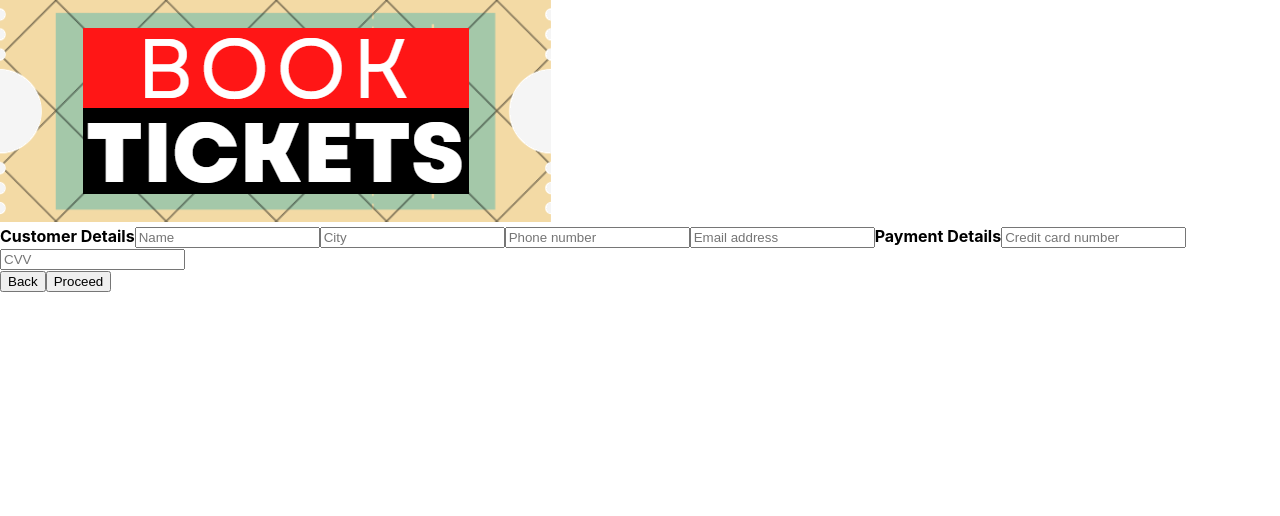
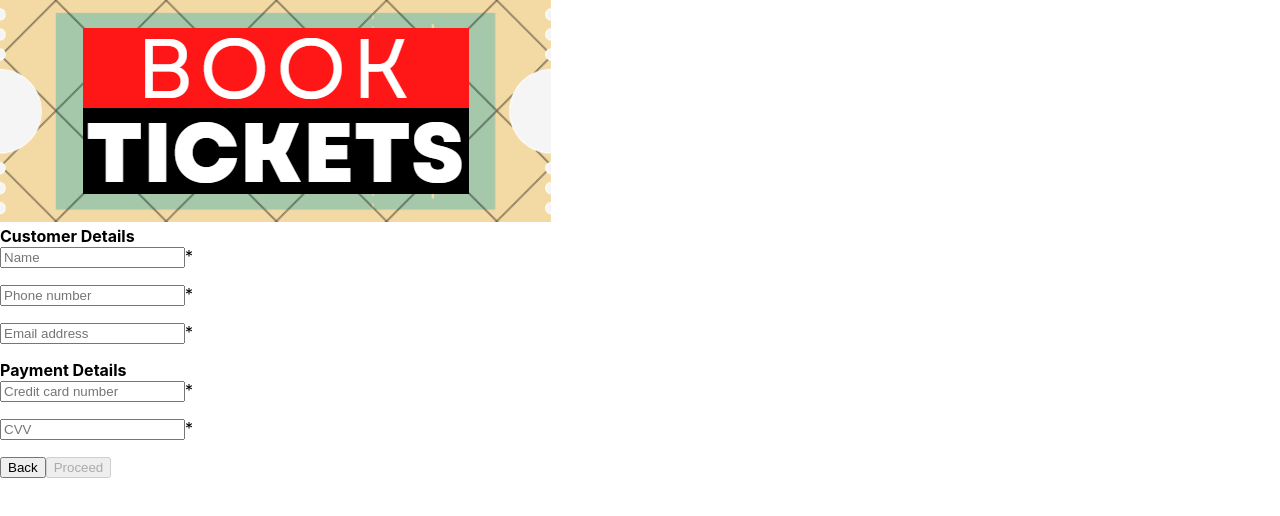
Before and after one commit to M7hesh/movie-tickets-booking-project, a React (Create React App) app: page /payment in a window 1280 px wide. Shown: the top 516 px of the page. Built offline with nearby package versions, Linux system fonts and the light colour scheme; the HTML template or start-up script is replaced by a standard one.

Commit message:
updated routing and added validation

```diff
--- a/public/styles.css
+++ b/public/styles.css
@@ -108,10 +108,24 @@ form {
   background-color: rgb(182, 199, 214);
 }
 
-form > input {
-  width: 80%;
+form > label {
+  padding-top: 10px;
+}
+
+form > div > input {
   height: 30px;
-  margin: 10px;
+  width: 300px;
+  margin-top: 10px;
+}
+
+form > div > span {
+  color: red;
+}
+
+form > div > p {
+  color: red;
+  margin: 0;
+  font-size: small;
 }
 
 form > .formButtons {
--- a/src/Components/BookSeats.js
+++ b/src/Components/BookSeats.js
@@ -1,13 +1,14 @@
 import React, { useState } from "react";
-import { Link, useLocation } from "react-router-dom";
+import { Link, useLocation, useNavigate } from "react-router-dom";
 
 const BookSeats = () => {
   const [seatCount, setSeatCount] = useState(0);
   const [seatsBooked, setSeatsBooked] = useState([]);
-  const Location = useLocation();
-
-  const data = Location.state;
-  console.log(data);
+  const location = useLocation();
+  console.log(location);
+  const data = location.state;
+  // console.log(data);
+  const navigate = useNavigate();
 
   const handleSeat = (e) => {
     if (e.target.checked === true) {
@@ -18,12 +19,19 @@ const BookSeats = () => {
       seatsBooked.splice(seatsBooked.indexOf(e.target.id), 1);
     }
   };
+
+  const handleSeatsBooking = () => {
+    navigate("/payment", {
+      state: { ...data, seatCount, seatsBooked },
+    });
+  };
+
   console.log(seatCount, seatsBooked);
   // {imgPath: './RRR.jpg', movieName: 'RRR (Rise Roar Revolt)', genre: 'Action, Drama', cast: 'N.T.R, Ram Charan'}
   return (
     <div className="booking">
       <h2>{data.movieName}</h2>
-      <img id="movieImg" src={data.imgPath}></img>
+      <img id="movieImg" src={data.imgPath} alt="movie poster"></img>
       <p>All eyes this way please!</p>
       <img
         id="theatreScreen"
@@ -101,9 +109,17 @@ const BookSeats = () => {
         <Link to={"/"}>
           <button className="bookingBackBtn">Back</button>
         </Link>
-        <Link to={"/payment"}>
-          <button className="bookingProccedBtn">Proceed</button>
-        </Link>
+        {/* <Link to={"/payment"}>
+          <button
+            className="bookingProccedBtn"
+            state={{ data, seatCount, seatsBooked }}
+          >
+            Proceed
+          </button>
+        </Link> */}
+        <button className="bookingProccedBtn" onClick={handleSeatsBooking}>
+          Proceed
+        </button>
       </div>
     </div>
   );
--- a/src/Components/MovieList.js
+++ b/src/Components/MovieList.js
@@ -1,8 +1,12 @@
 import React from "react";
-import { Link } from "react-router-dom";
+import { Link, useNavigate } from "react-router-dom";
 
 const MovieList = (props) => {
   const { imgPath, movieName, genre, cast, index } = props;
+  const navigate = useNavigate();
+  const handleBooking = () => {
+    navigate("/booking", { state: { imgPath, movieName, genre, cast } });
+  };
   // add keys later
   return (
     <div className="movie-card">
@@ -14,11 +18,14 @@ const MovieList = (props) => {
       <div className="info-group">
         <p>{cast}</p>
       </div>
-      <Link to={"/booking"} state={{ imgPath, movieName, genre, cast }}>
+      {/* <Link to={"/booking"} state={{ imgPath, movieName, genre, cast }}>
         <button id="bookBtn">
           <strong>Book</strong>
         </button>
-      </Link>
+      </Link> */}
+      <button id="bookBtn" onClick={handleBooking}>
+        <strong>Book</strong>
+      </button>
     </div>
   );
 };
--- a/src/Components/TicketPayment.js
+++ b/src/Components/TicketPayment.js
@@ -1,23 +1,76 @@
-import React from "react";
-import { Link } from "react-router-dom";
+import React, { useState } from "react";
+import { Link, useLocation, useNavigate } from "react-router-dom";
 
 export default function Form() {
   const [formData, setFormData] = React.useState({
     email: "",
     name: "",
-    city: "",
     phone: "",
     creditCard: "",
     cvv: "",
   });
+  const [proceed, setProceed] = useState(false);
+  const navigate = useNavigate();
+  const Location = useLocation();
+  const data = Location.state;
+  console.log(data);
+
+  const { email, name, phone, creditCard, cvv } = formData;
+
+  // if (email && name && phone && creditCard && cvv) {
+  //   setProceed(true);
+  // }
+
+  // email && name && phone && creditCard && cvv && setProceed(true);
 
   const handleChange = (event) => {
     event.preventDefault();
-    const { name, type, value, checked } = event.target;
+    const { name, type, value, checked, placeholder } = event.target;
     setFormData((prevState) => {
       return { ...prevState, [name]: type === "checkbox" ? checked : value };
     });
-    console.log(formData);
+
+    // validations
+    if (value === "" || value === null) {
+      document.getElementById(
+        `${name}Error`
+      ).innerHTML = `${placeholder} is a required field`;
+      setProceed(false);
+    } else {
+      document.getElementById(`${name}Error`).innerHTML = "";
+    }
+  };
+
+  const handleEmailValidation = (e) => {
+    e.preventDefault();
+    const mailformat = /^\w+([\.-]?\w+)*@\w+([\.-]?\w+)*(\.\w{2,3})+$/;
+    if (!e.target.value.match(mailformat) && e.target.value) {
+      document.getElementById(`emailError`).innerHTML = `Invalid Email Id!`;
+      setProceed(false);
+    }
+  };
+
+  const handleVisaCreditCardValidation = (e) => {
+    e.preventDefault();
+    // Visa card starts with 4, length 13 or 16 digits
+    const cardNo = /^(?:4[0-9]{12}(?:[0-9]{3})?)$/;
+    if (!e.target.value.match(cardNo) && e.target.value) {
+      document.getElementById(
+        `creditCardError`
+      ).innerHTML = `Not a valid Visa credit card number!`;
+      setProceed(false);
+    }
+  };
+
+  const handlePhoneNumberValidation = (e) => {
+    e.preventDefault();
+    var phoneNo = /^\d{10}$/;
+    if (!e.target.value.match(phoneNo) && e.target.value) {
+      document.getElementById(
+        `phoneError`
+      ).innerHTML = `Not a valid Phone number!`;
+      setProceed(false);
+    }
   };
 
   const handleProceed = (event) => {
@@ -38,61 +91,94 @@ export default function Form() {
         <label>
           <strong>Customer Details</strong>
         </label>
+
+        <div>
           <input
             name="name"
             type="text"
             placeholder="Name"
-          value={formData.name}
+            value={name}
             onChange={handleChange}
           />
-        <input
-          name="city"
-          type="text"
-          placeholder="City"
-          value={formData.city}
-          onChange={handleChange}
-        />
+          <span>*</span>
+          <p id="nameError" style={{ display: "block" }}></p>
+        </div>
+
+        <div>
           <input
             name="phone"
             type="text"
             placeholder="Phone number"
-          value={formData.phone}
+            value={phone}
             onChange={handleChange}
+            onBlur={handlePhoneNumberValidation}
           />
+          <span>*</span>
+          <p id="phoneError" style={{ display: "block" }}></p>
+        </div>
+
+        <div>
           <input
             name="email"
             type="text"
             placeholder="Email address"
-          value={formData.email}
+            value={email}
             onChange={handleChange}
+            onBlur={handleEmailValidation}
           />
+          <span>*</span>
+          <p id="emailError" style={{ display: "block" }}></p>
+        </div>
+
         <label>
           <strong>Payment Details</strong>
         </label>
+
+        <div>
           <input
             name="creditCard"
             type="text"
             placeholder="Credit card number"
-          value={formData.creditCard}
+            value={creditCard}
             onChange={handleChange}
+            onBlur={handleVisaCreditCardValidation}
           />
+          <span>*</span>
+          <p id="creditCardError" style={{ display: "block" }}></p>
+        </div>
+
+        <div>
           <input
             name="cvv"
             type="password"
             placeholder="CVV"
-          value={formData.cvv}
+            value={cvv}
             onChange={handleChange}
+            minLength={3}
+            maxLength={3}
           />
+          <span>*</span>
+          <p id="cvvError" style={{ display: "block" }}></p>
+        </div>
+
         <div className="formButtons">
           {/* <button id="btn1" onClick={handleProceed}>
             Proceed
           </button>
           <button id="btn2">Back</button> */}
-          <Link to={"/booking"}>
+          {/* <Link to={"/booking"} state={{ data }}>
             <button id="btn1">Back</button>
-          </Link>
+          </Link> */}
+          <button
+            id="btn1"
+            onClick={() => navigate("/booking", { state: { ...data } })}
+          >
+            Back
+          </button>
           <Link to={"/paymentSuccessful"}>
-            <button id="btn2">Proceed</button>
+            <button id="btn2" disabled={!proceed}>
+              Proceed
+            </button>
           </Link>
         </div>
       </form>
```
Lines whose indentation alone changed are shown as unchanged.
